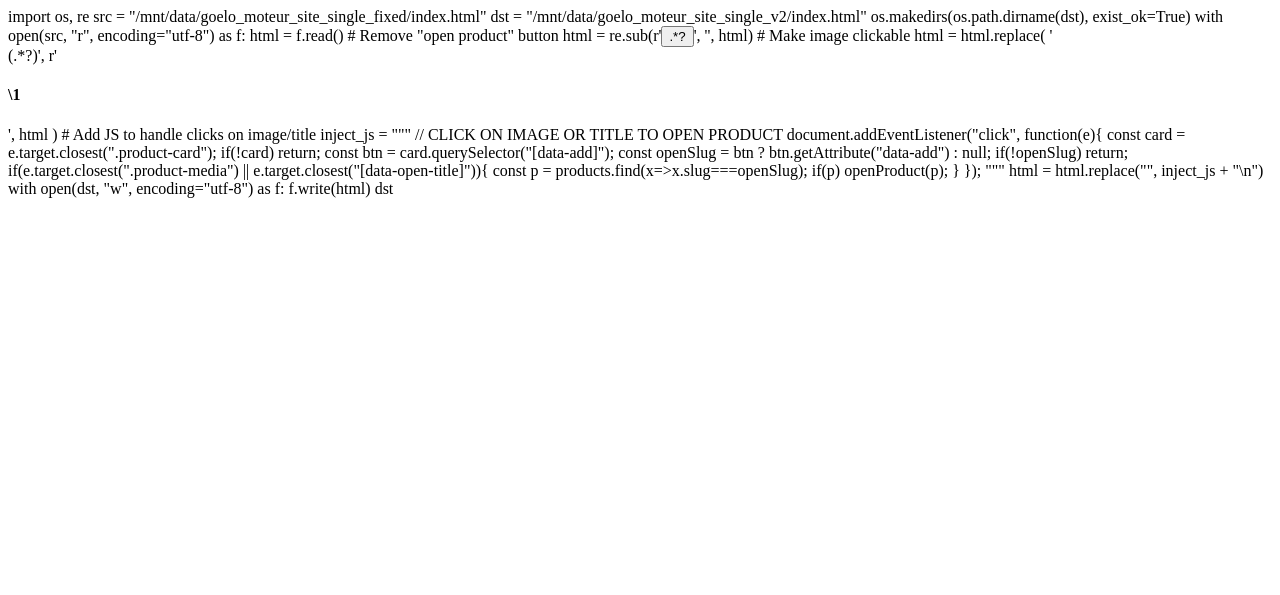
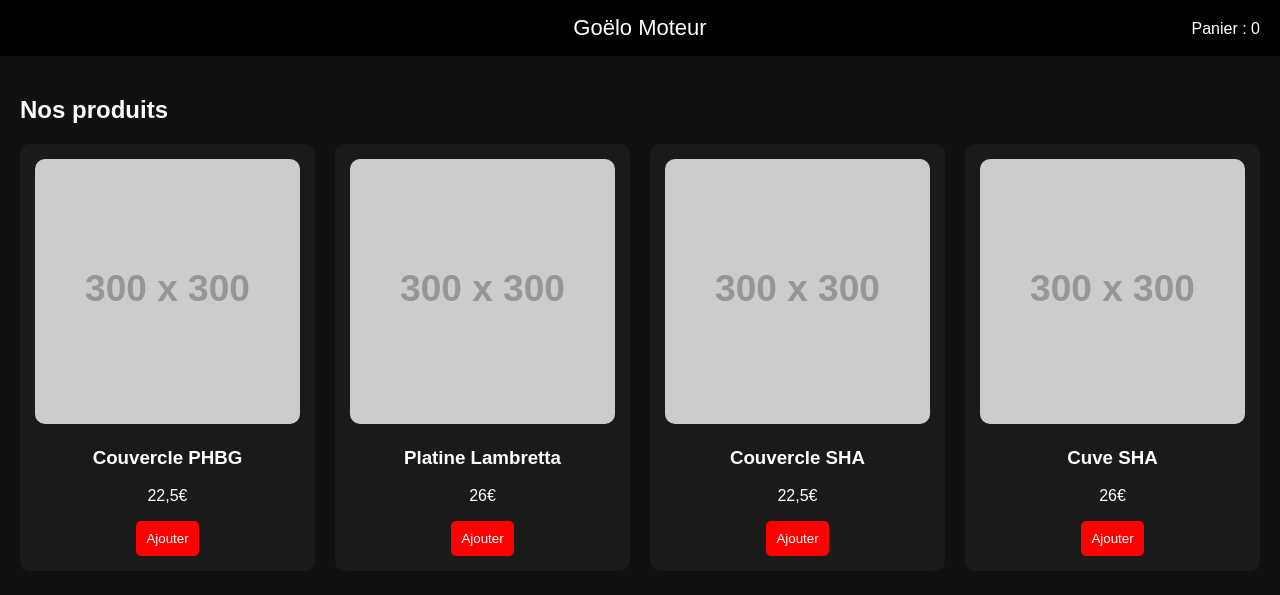
Before and after one commit to goelomoteur/site-web, a plain HTML site: page index.html in a window 1280 px wide. Drawn offline with Linux system fonts and the light colour scheme; placeholder pictures from the web are drawn by us.

Commit message:
Update index.html

```diff
--- a/index.html
+++ b/index.html
@@ -1,54 +1,132 @@
-import os, re
+<!DOCTYPE html>
+<html lang="fr">
+<head>
+<meta charset="UTF-8">
+<title>Goëlo Moteur</title>
+<meta name="viewport" content="width=device-width, initial-scale=1.0">
 
-src = "/mnt/data/goelo_moteur_site_single_fixed/index.html"
-dst = "/mnt/data/goelo_moteur_site_single_v2/index.html"
-os.makedirs(os.path.dirname(dst), exist_ok=True)
+<style>
+body{
+  margin:0;
+  font-family:Arial;
+  background:#111;
+  color:white;
+}
 
-with open(src, "r", encoding="utf-8") as f:
-    html = f.read()
+header{
+  background:#000;
+  padding:15px;
+  text-align:center;
+  font-size:22px;
+}
 
-# Remove "open product" button
-html = re.sub(r'<button class="btn" data-open="[^"]+">.*?</button>', '', html)
+.container{
+  padding:20px;
+}
 
-# Make image clickable
-html = html.replace(
-    '<div class="product-media"><img',
-    '<div class="product-media" data-open-container><img'
-)
+.products{
+  display:grid;
+  grid-template-columns:repeat(auto-fit,minmax(250px,1fr));
+  gap:20px;
+}
 
-# Wrap image with clickable div (add data-open on parent via JS later)
-html = html.replace(
-    'class="product-media"',
-    'class="product-media" style="cursor:pointer;"'
-)
+.card{
+  background:#1a1a1a;
+  border-radius:10px;
+  padding:15px;
+  text-align:center;
+}
 
-# Make title clickable
-html = re.sub(
-    r'<h4 class="product-title">(.*?)</h4>',
-    r'<h4 class="product-title" style="cursor:pointer;" data-open-title>\1</h4>',
-    html
-)
+.card img{
+  width:100%;
+  border-radius:10px;
+  cursor:pointer;
+}
 
-# Add JS to handle clicks on image/title
-inject_js = """
-// CLICK ON IMAGE OR TITLE TO OPEN PRODUCT
-document.addEventListener("click", function(e){
-  const card = e.target.closest(".product-card");
-  if(!card) return;
-  const btn = card.querySelector("[data-add]");
-  const openSlug = btn ? btn.getAttribute("data-add") : null;
-  if(!openSlug) return;
+.card h3{
+  cursor:pointer;
+}
 
-  if(e.target.closest(".product-media") || e.target.closest("[data-open-title]")){
-    const p = products.find(x=>x.slug===openSlug);
-    if(p) openProduct(p);
-  }
-});
-"""
+button{
+  background:red;
+  border:none;
+  padding:10px;
+  color:white;
+  border-radius:5px;
+  cursor:pointer;
+}
 
-html = html.replace("</script>", inject_js + "\n</script>")
+.cart{
+  position:fixed;
+  top:10px;
+  right:10px;
+  background:#000;
+  padding:10px;
+  border-radius:5px;
+}
+</style>
+</head>
 
-with open(dst, "w", encoding="utf-8") as f:
-    f.write(html)
+<body>
 
-dst
+<header>
+Goëlo Moteur
+</header>
+
+<div class="cart">
+Panier : <span id="count">0</span>
+</div>
+
+<div class="container">
+<h2>Nos produits</h2>
+
+<div class="products">
+
+<div class="card">
+<img src="https://via.placeholder.com/300">
+<h3 onclick="openProduct('Couvercle PHBG')">Couvercle PHBG</h3>
+<p>22,5€</p>
+<button onclick="addCart()">Ajouter</button>
+</div>
+
+<div class="card">
+<img src="https://via.placeholder.com/300">
+<h3 onclick="openProduct('Platine Lambretta')">Platine Lambretta</h3>
+<p>26€</p>
+<button onclick="addCart()">Ajouter</button>
+</div>
+
+<div class="card">
+<img src="https://via.placeholder.com/300">
+<h3 onclick="openProduct('Couvercle SHA')">Couvercle SHA</h3>
+<p>22,5€</p>
+<button onclick="addCart()">Ajouter</button>
+</div>
+
+<div class="card">
+<img src="https://via.placeholder.com/300">
+<h3 onclick="openProduct('Cuve SHA')">Cuve SHA</h3>
+<p>26€</p>
+<button onclick="addCart()">Ajouter</button>
+</div>
+
+</div>
+</div>
+
+<script>
+
+let count=0;
+
+function addCart(){
+  count++;
+  document.getElementById("count").innerText=count;
+}
+
+function openProduct(name){
+  alert("Produit : " + name);
+}
+
+</script>
+
+</body>
+</html>
```
